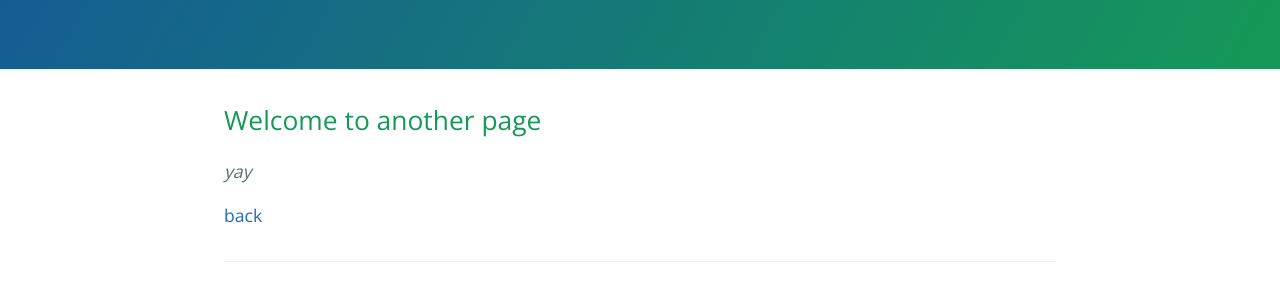
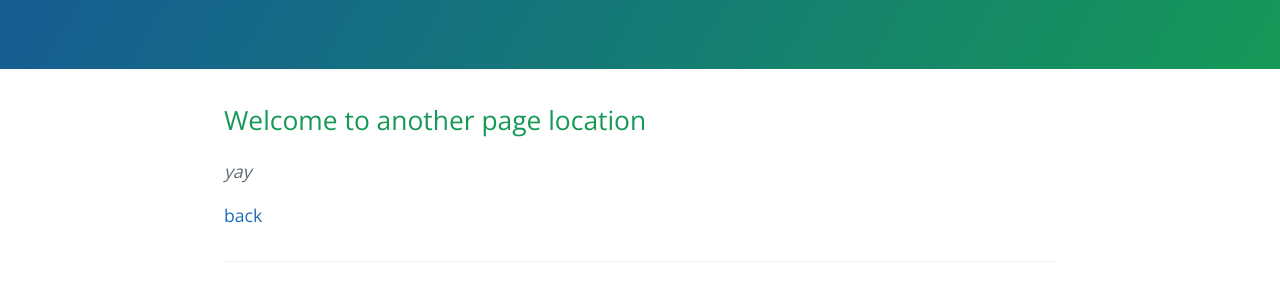
Before and after one commit to janet1405/janet1405.github.io, a Jekyll site: the page built from assets/writing/walk_around_cremorne_point.md, in a window 1280 px wide. Shown: the part 201-498 px from the top of the page. Built offline with Jekyll 4.4.1, drawn with Linux system fonts in a browser that asks for light colours; the repository's description, which GitHub fills in, is left out; our own code applies the rules of GitHub Pages for plain Markdown files.

Commit message:
Update walk_around_cremorne_point.md

```diff
--- a/assets/writing/walk_around_cremorne_point.md
+++ b/assets/writing/walk_around_cremorne_point.md
@@ -2,7 +2,7 @@
 layout: default
 ---
 
-## Welcome to another page
+## Welcome to another page location
 
 _yay_
 
```
